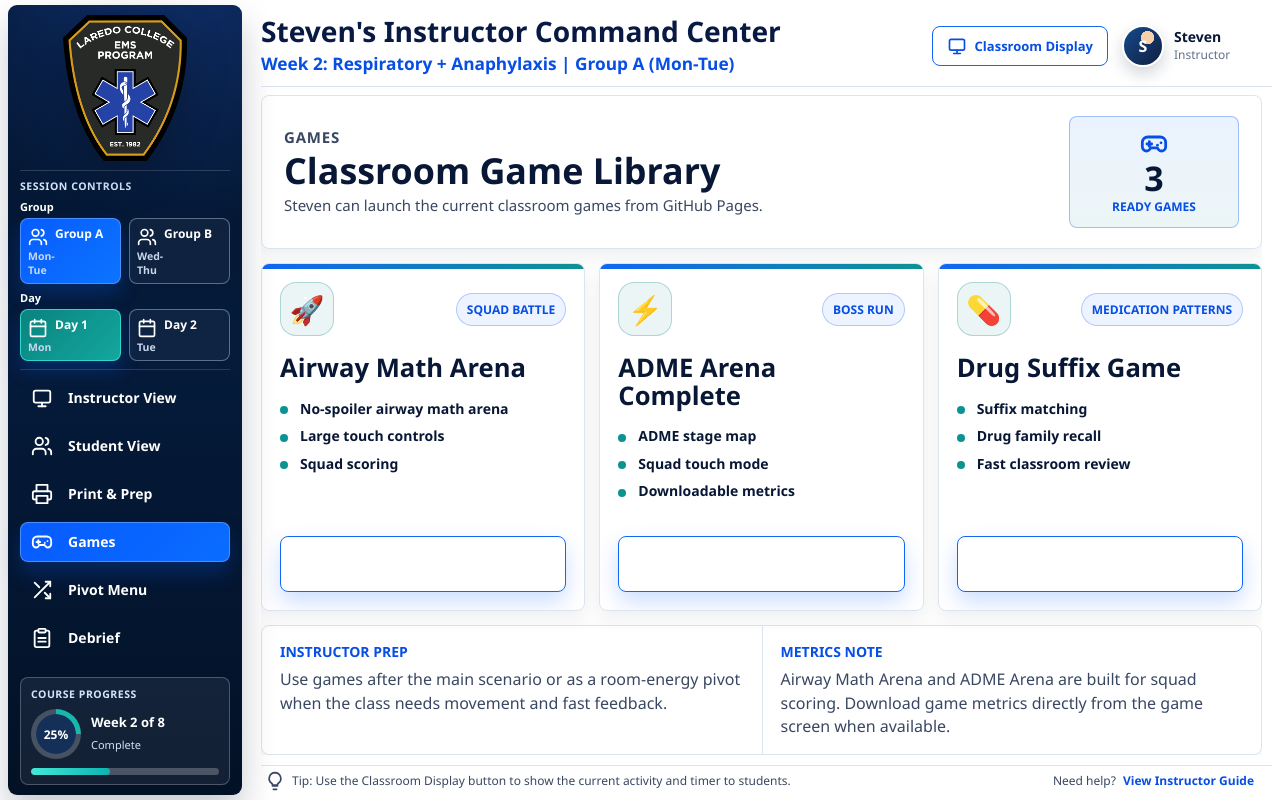
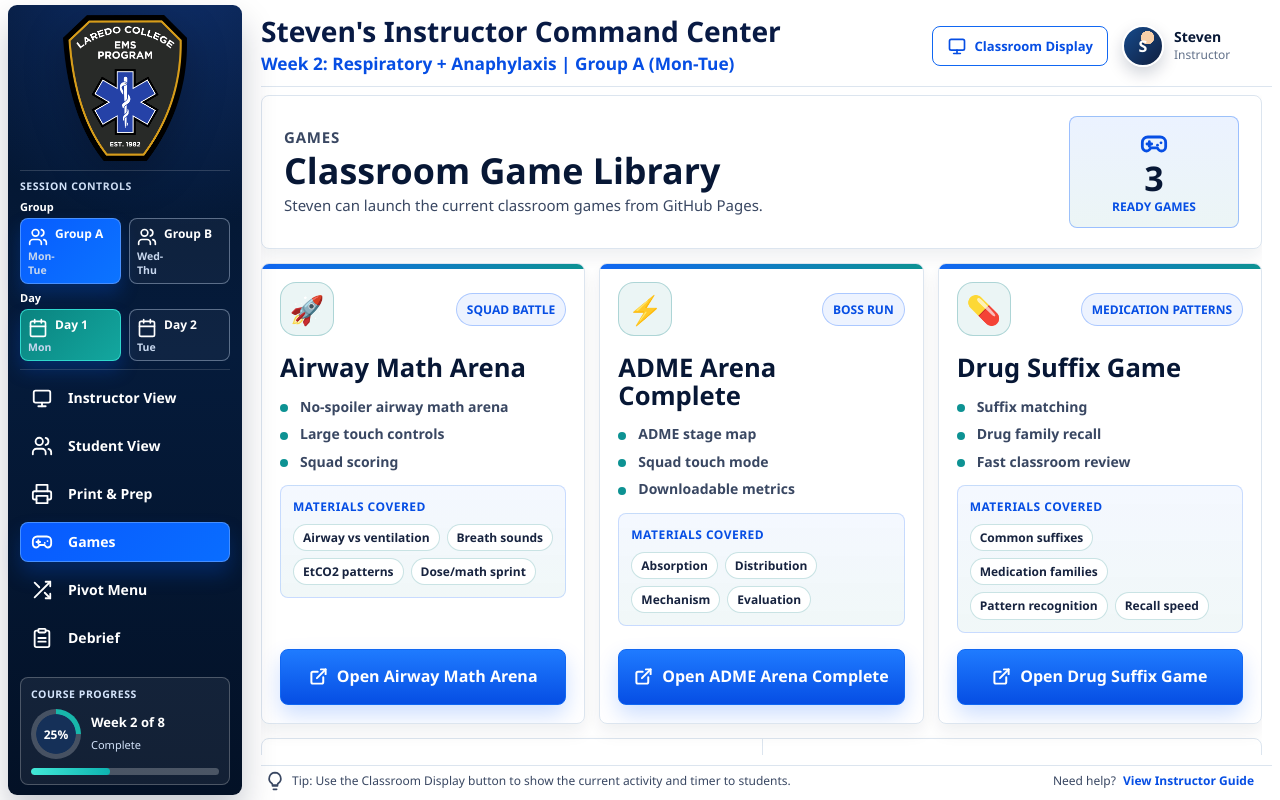
Before and after one commit to Medek-Hub/canvas-tools, a plain HTML site: page stevens-command-center-v0.7/index.html in a window 1280 px wide. Both pictures are taken after a click on the button "Games". Drawn offline with Linux system fonts and the light colour scheme.

Commit message:
Refine Steven game launcher cards

```diff
--- a/stevens-command-center-v0.7/assets/css/styles.css
+++ b/stevens-command-center-v0.7/assets/css/styles.css
@@ -2052,7 +2052,7 @@
 }
 
 .game-launcher-card {
-  min-height: 310px;
+  min-height: 390px;
   display: flex;
   flex-direction: column;
   padding: 18px;
@@ -2110,7 +2110,7 @@
 .game-feature-list {
   display: grid;
   gap: 9px;
-  margin: 18px 0 20px;
+  margin: 16px 0 14px;
   padding: 0;
   list-style: none;
 }
@@ -2118,7 +2118,7 @@
 .game-feature-list li {
   position: relative;
   padding-left: 20px;
-  color: var(--ink-750);
+  color: var(--ink-650);
   font-size: 14px;
   line-height: 1.32;
   font-weight: 750;
@@ -2135,12 +2135,47 @@
   background: var(--teal-600);
 }
 
+.game-materials-covered {
+  border: 1px solid rgba(0, 91, 255, 0.18);
+  border-radius: var(--radius);
+  background: linear-gradient(180deg, rgba(0, 91, 255, 0.045), rgba(11, 128, 133, 0.06));
+  padding: 12px;
+  margin: 0 0 16px;
+}
+
+.game-materials-covered h4 {
+  margin: 0 0 9px;
+  color: var(--blue-700);
+  font-size: 12px;
+  font-weight: 950;
+  text-transform: uppercase;
+  letter-spacing: 0.04em;
+}
+
+.game-materials-covered div {
+  display: flex;
+  flex-wrap: wrap;
+  gap: 7px;
+}
+
+.game-materials-covered span {
+  border: 1px solid rgba(11, 128, 133, 0.22);
+  border-radius: 999px;
+  background: #ffffff;
+  color: var(--ink-800);
+  padding: 6px 9px;
+  font-size: 12px;
+  line-height: 1.1;
+  font-weight: 850;
+  white-space: nowrap;
+}
+
 .game-launcher-button {
   min-height: 56px;
   margin-top: auto;
   border: 1px solid var(--blue-600);
   border-radius: var(--radius);
-  background: linear-gradient(180deg, var(--blue-500), var(--blue-650));
+  background: linear-gradient(180deg, var(--blue-500), var(--blue-700));
   color: #ffffff;
   display: flex;
   align-items: center;
@@ -2154,8 +2189,19 @@
   box-shadow: 0 10px 22px rgba(0, 91, 255, 0.2);
 }
 
+.game-launcher-button:visited {
+  color: #ffffff;
+}
+
+.game-launcher-button .icon {
+  width: 19px;
+  height: 19px;
+  stroke-width: 2.5;
+}
+
 .game-launcher-button:hover {
   transform: translateY(-1px);
+  background: linear-gradient(180deg, #2f86ff, var(--blue-700));
   box-shadow: 0 14px 26px rgba(0, 91, 255, 0.24);
 }
 
--- a/stevens-command-center-v0.7/assets/js/app.js
+++ b/stevens-command-center-v0.7/assets/js/app.js
@@ -321,21 +321,24 @@
       tag: "Squad Battle",
       icon: "&#128640;",
       url: "https://medek-hub.github.io/canvas-tools/airway_math_arena_squad_battle_v4_no_spoiler.html",
-      details: ["No-spoiler airway math arena", "Large touch controls", "Squad scoring"]
+      details: ["No-spoiler airway math arena", "Large touch controls", "Squad scoring"],
+      covered: ["Airway vs ventilation", "Breath sounds", "EtCO2 patterns", "Dose/math sprint"]
     },
     {
       title: "ADME Arena Complete",
       tag: "Boss Run",
       icon: "&#9889;",
       url: "https://medek-hub.github.io/canvas-tools/adme_arena_complete.html",
-      details: ["ADME stage map", "Squad touch mode", "Downloadable metrics"]
+      details: ["ADME stage map", "Squad touch mode", "Downloadable metrics"],
+      covered: ["Absorption", "Distribution", "Mechanism", "Evaluation"]
     },
     {
       title: "Drug Suffix Game",
       tag: "Medication Patterns",
       icon: "&#128138;",
       url: "https://medek-hub.github.io/canvas-tools/drug_suffix_game.html",
-      details: ["Suffix matching", "Drug family recall", "Fast classroom review"]
+      details: ["Suffix matching", "Drug family recall", "Fast classroom review"],
+      covered: ["Common suffixes", "Medication families", "Pattern recognition", "Recall speed"]
     }
   ];
 
@@ -1064,6 +1067,12 @@
                 <ul class="game-feature-list">
                   ${game.details.map((detail) => `<li>${escapeHTML(detail)}</li>`).join("")}
                 </ul>
+                <div class="game-materials-covered">
+                  <h4>Materials Covered</h4>
+                  <div>
+                    ${game.covered.map((item) => `<span>${escapeHTML(item)}</span>`).join("")}
+                  </div>
+                </div>
                 <a class="game-launcher-button" href="${game.url}" target="_blank" rel="noopener">
                   <span data-icon="external"></span>
                   Open ${escapeHTML(game.title)}
```
Also changed, not shown: stevens-command-center-v0.7/NOTES.md (+2 -0 lines).
